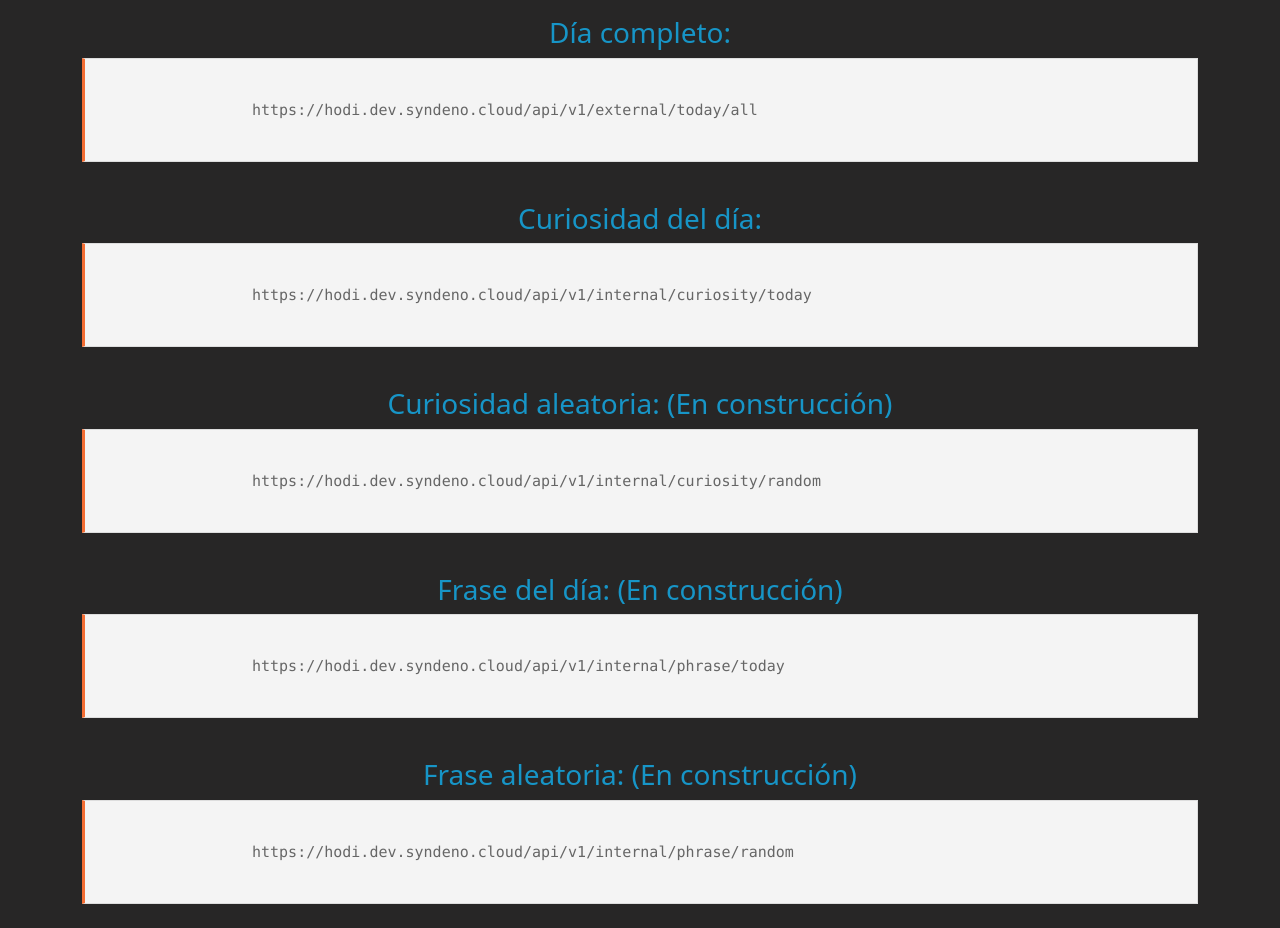
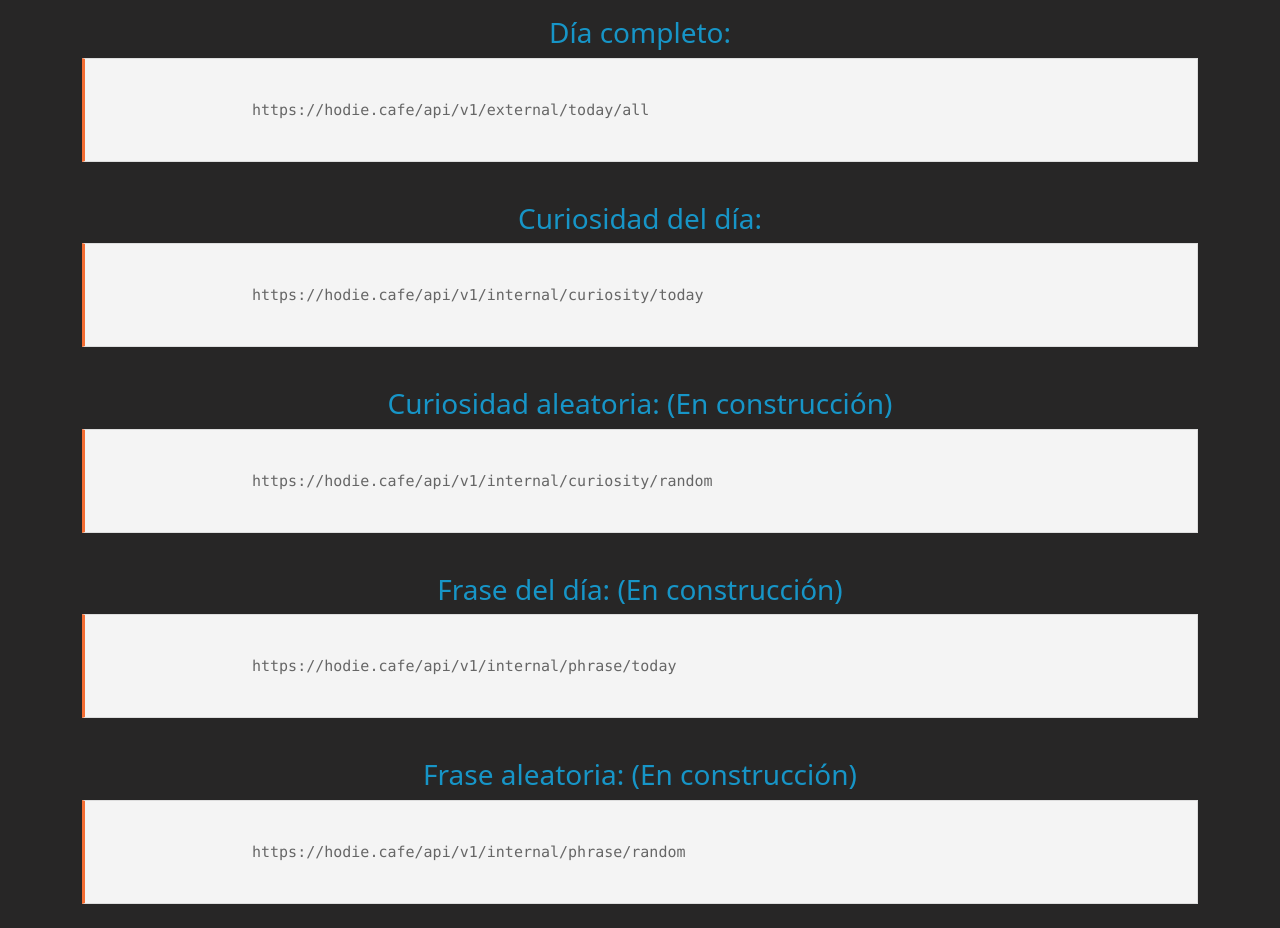
Before and after one commit to PedroLzr/hodie, a Flask app: page /ourApis in a window 1280 px wide. Shown: the part 56-984 px from the top of the page. Run offline with Flask 3, Linux system fonts and the light colour scheme.

Commit message:
add envvars

```diff
--- a/src/config/config_parameters.py
+++ b/src/config/config_parameters.py
@@ -1,5 +1,9 @@
 import os
 
 EXTERNAL_DATA = {
-    "path": os.getenv("DATA_PATH", "./external_data")
+    "path": os.getenv("EXTERNAL_DATA_PATH", "./external_data")
 }
+
+INTERNAL_DATA = {
+    "path": os.getenv("INTERNAL_DATA_PATH", "./internal_data")
+}
--- a/src/controllers/curiosities.py
+++ b/src/controllers/curiosities.py
@@ -1,6 +1,7 @@
 import json
 from datetime import datetime
 from models.curiosity import *
+from config.config_parameters import INTERNAL_DATA
 
 def get_curiosity_from_json():
     try:
@@ -11,7 +12,7 @@ def get_curiosity_from_json():
         current_month = current_date.strftime("%B").lower()
         current_day = current_date.day
 
-        with open('internal_data/curiosities_2024.json', 'r') as curiosities_file:
+        with open(f'{INTERNAL_DATA["path"]}/curiosities_2024.json', 'r') as curiosities_file:
             curiosities_obj = json.load(curiosities_file)
 
         month = curiosities_obj[current_month]
--- a/src/controllers/utils/write_json_file.py
+++ b/src/controllers/utils/write_json_file.py
@@ -1,11 +1,12 @@
 import json
 from datetime import datetime
+from config.config_parameters import EXTERNAL_DATA
 
 def write_json_file(data):
 
     try:
         date = datetime.now().strftime("%Y-%m-%d")
-        file_name = f'./external_data/{date}.json'
+        file_name = f'{EXTERNAL_DATA["path"]}/{date}.json'
 
         with open(file_name, 'w') as file:
             json.dump(data, file)
--- a/src/templates/pages/our_apis.html
+++ b/src/templates/pages/our_apis.html
@@ -14,7 +14,7 @@
             <h3 class="title">Día completo:</h3>
 
             <pre><code>
-                https://hodi.dev.syndeno.cloud/api/v1/external/today/all
+                https://hodie.cafe/api/v1/external/today/all
             </code></pre>
 
         </div>
@@ -27,7 +27,7 @@
             <h3 class="title">Curiosidad del día:</h3>
 
             <pre><code>
-                https://hodi.dev.syndeno.cloud/api/v1/internal/curiosity/today
+                https://hodie.cafe/api/v1/internal/curiosity/today
             </code></pre>
 
         </div>
@@ -40,7 +40,7 @@
             <h3 class="title">Curiosidad aleatoria: (En construcción)</h3>
 
             <pre><code>
-                https://hodi.dev.syndeno.cloud/api/v1/internal/curiosity/random
+                https://hodie.cafe/api/v1/internal/curiosity/random
             </code></pre>
 
         </div>
@@ -53,7 +53,7 @@
             <h3 class="title">Frase del día: (En construcción)</h3>
 
             <pre><code>
-                https://hodi.dev.syndeno.cloud/api/v1/internal/phrase/today
+                https://hodie.cafe/api/v1/internal/phrase/today
             </code></pre>
 
         </div>
@@ -66,7 +66,7 @@
             <h3 class="title">Frase aleatoria: (En construcción)</h3>
 
             <pre><code>
-                https://hodi.dev.syndeno.cloud/api/v1/internal/phrase/random
+                https://hodie.cafe/api/v1/internal/phrase/random
             </code></pre>
 
         </div>
```
Also changed, not shown: src/api/api.py (+6 -5 lines), 1 other file.
